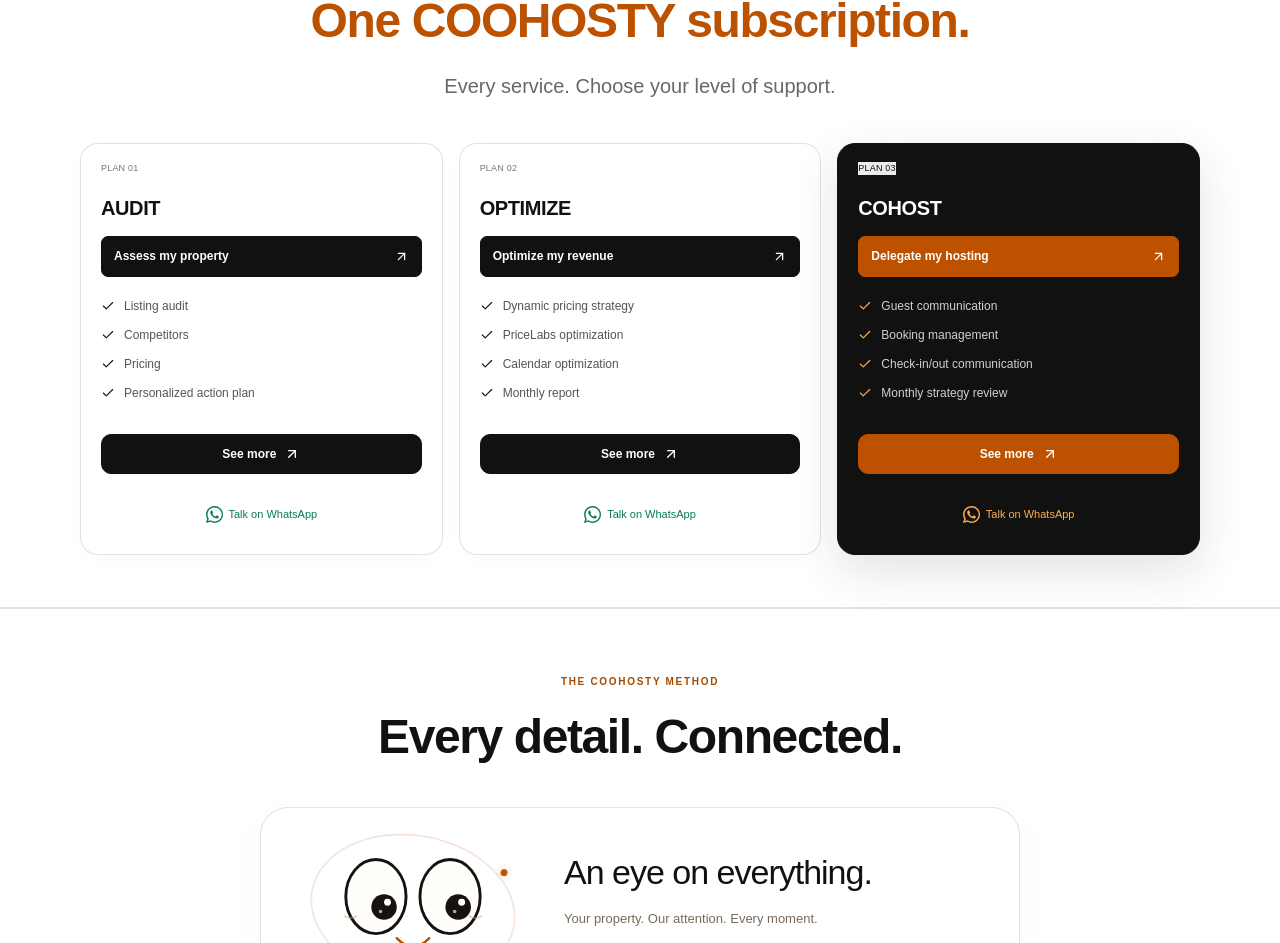
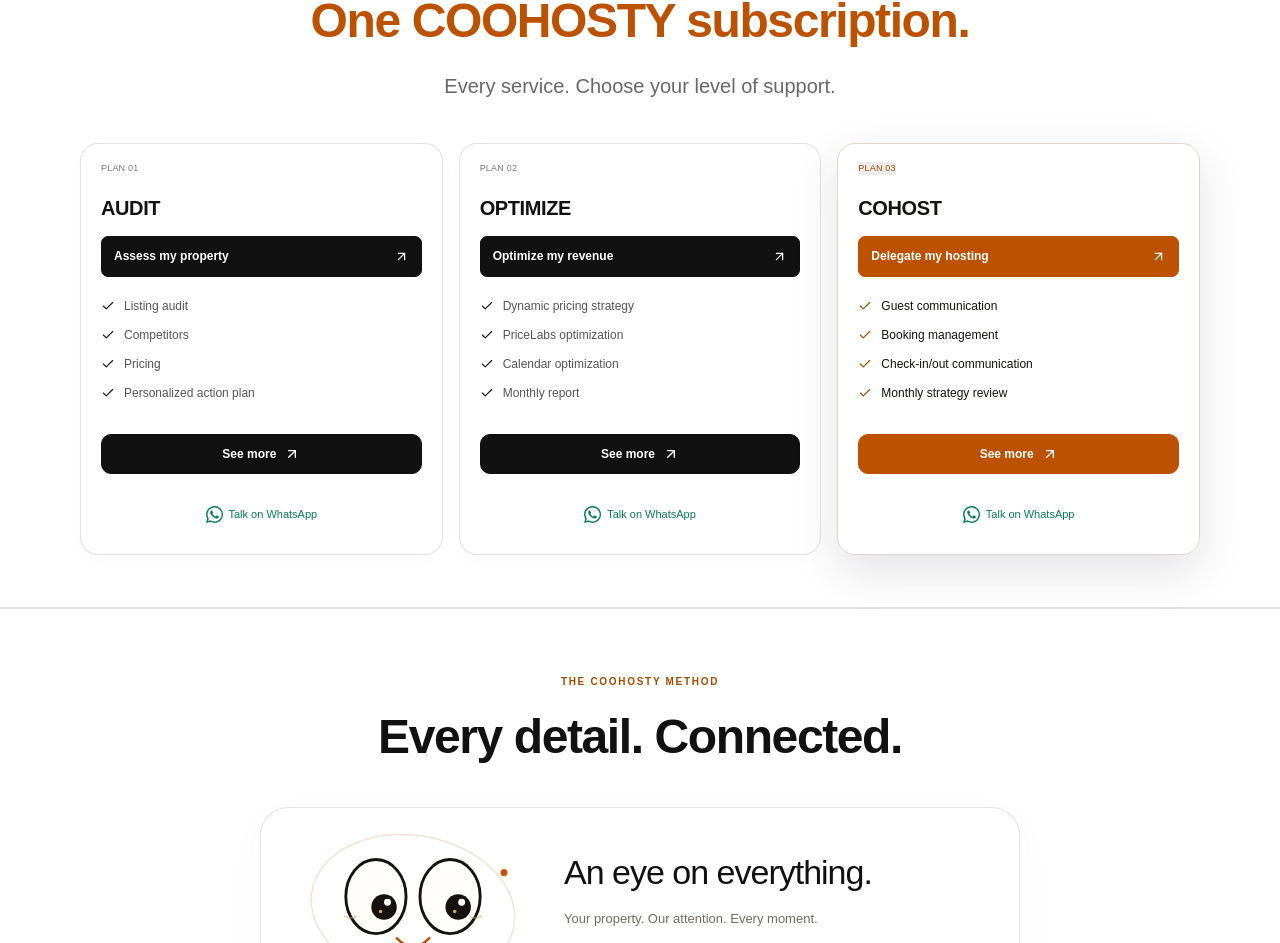
Before and after one commit to aimranb/coohosty, a Next.js app: page /en in a window 1280 px wide. Shown: the part 2559-3502 px from the top of the page. Built offline with nearby package versions, Linux system fonts and the light colour scheme; no server answers; a web font is replaced by a local one.

Commit message:
Make Plan 03 white with readable dark text

```diff
--- a/src/app/service-detail.css
+++ b/src/app/service-detail.css
@@ -40,3 +40,11 @@
  #main-content .plans-section .comparison-card h3{font-size:18px;margin-block:6px 12px}
  #main-content .plans-section .comparison-card .plan-highlights{display:flex}
 }
+
+/* White background for Plan 03 with readable foreground colors. */
+#main-content [data-plan-card="COHOST"] .plan-card.comparison-card{background:#fff;border-color:#ded6ca;color:#15120f}
+#main-content [data-plan-card="COHOST"] .comparison-card h3,
+#main-content [data-plan-card="COHOST"] .comparison-card .plan-highlights li{color:#15120f}
+#main-content [data-plan-card="COHOST"] .comparison-card .package-number,
+#main-content [data-plan-card="COHOST"] .comparison-card .plan-highlights svg{color:#a34b00}
+#main-content [data-plan-card="COHOST"] .comparison-card .plan-whatsapp{color:#087c54}
```
